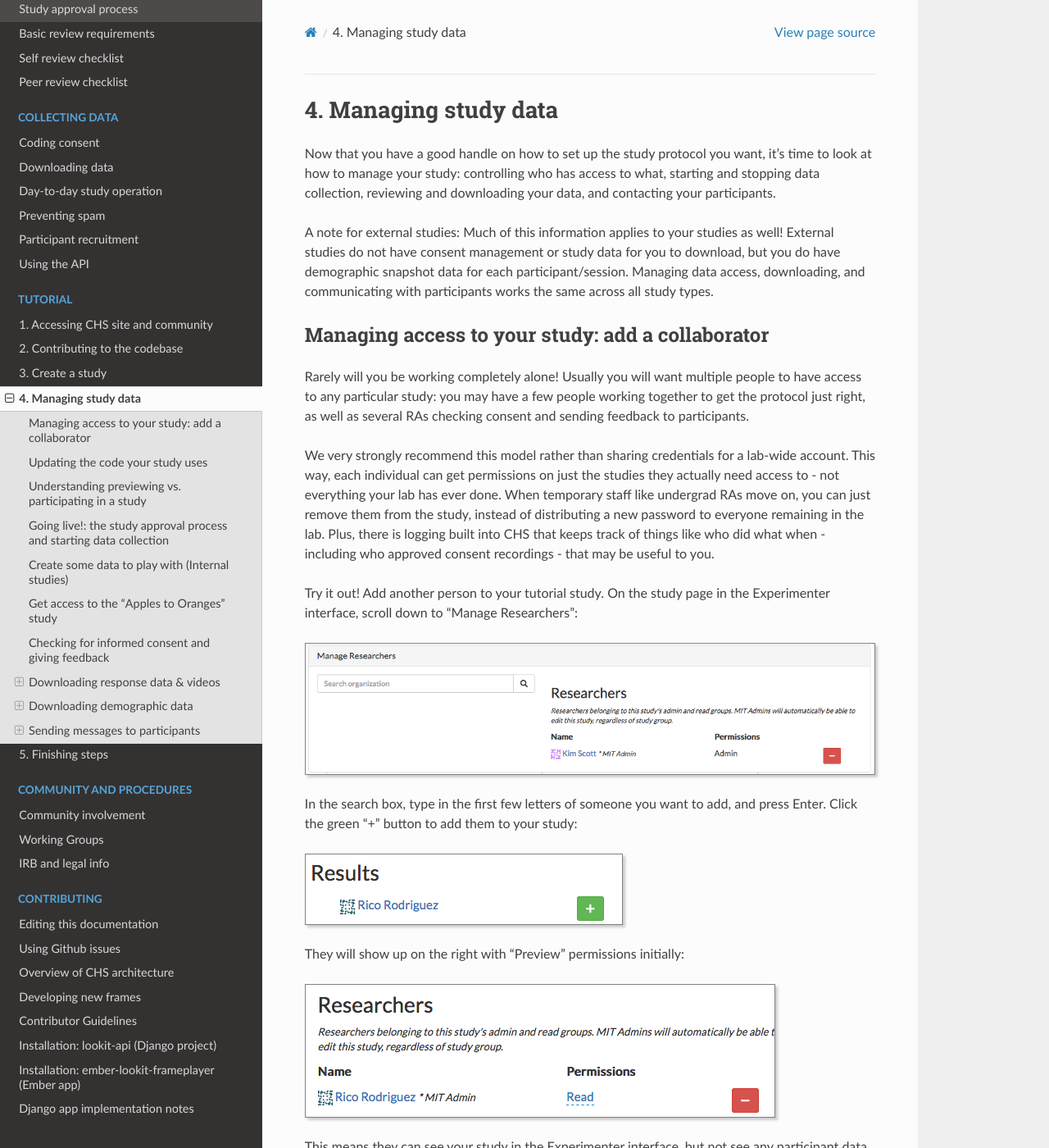
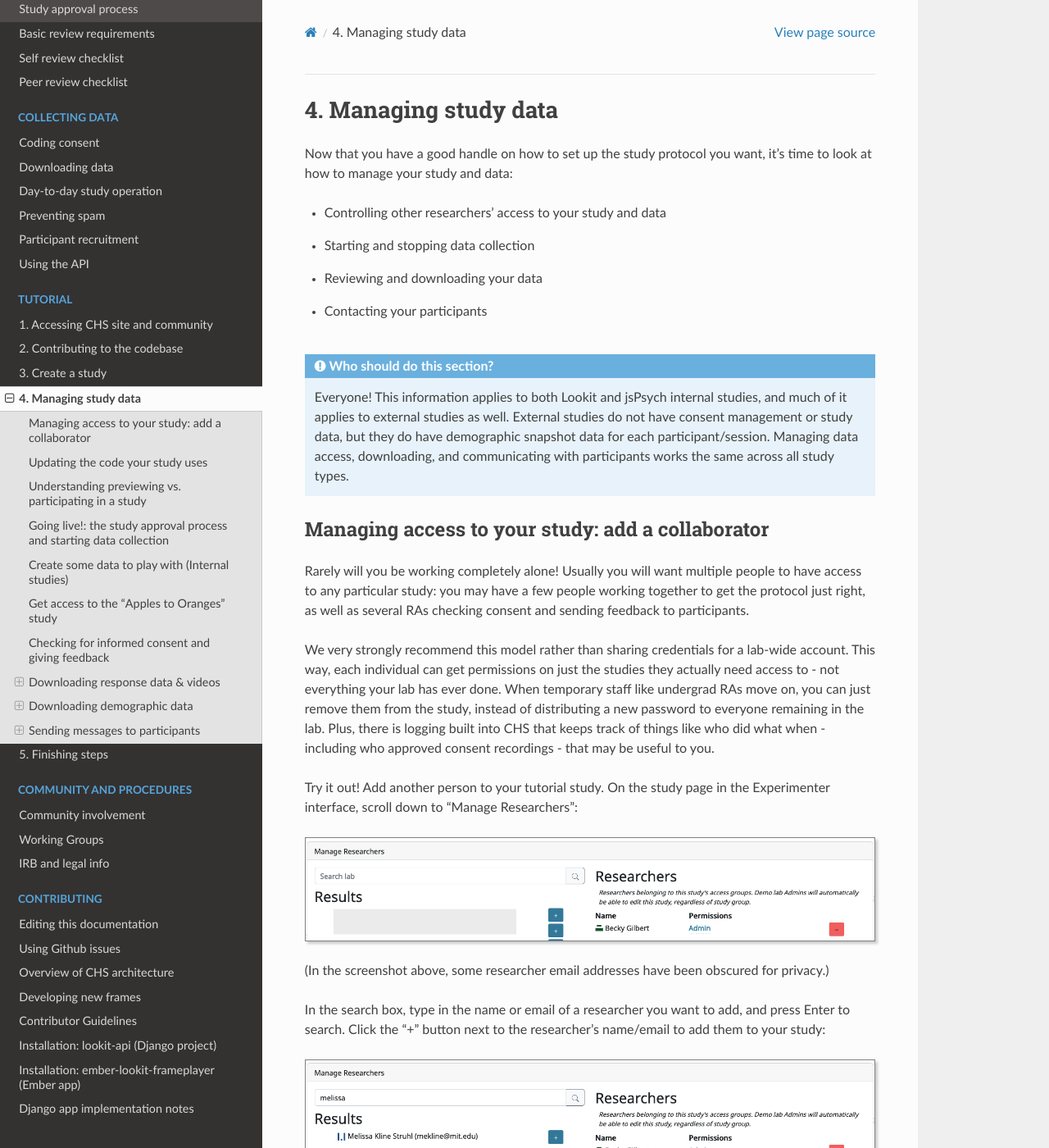
Before and after one commit to lookit/lookit-docs, a Sphinx documentation site: the page built from docs/source/tutorial-manage-data.rst, in a window 1280 px wide and 1400 px high. Shown: the whole window at 82% size. Built offline with Sphinx 7.4.7 and the Read the Docs theme 3.1.0, drawn with Linux system fonts in a browser that asks for light colours; some of the changed text lies outside the part shown.

Commit message:
update text and screenshots for managing data intro and researcher permissions

```diff
--- a/docs/source/tutorial-manage-data.rst
+++ b/docs/source/tutorial-manage-data.rst
@@ -4,9 +4,16 @@
 4. Managing study data
 #############################################
 
-Now that you have a good handle on how to set up the study protocol you want, it's time to look at how to manage your study: controlling who has access to what, starting and stopping data collection, reviewing and downloading your data, and contacting your participants.
+Now that you have a good handle on how to set up the study protocol you want, it's time to look at how to manage your study and data:
 
-A note for external studies: Much of this information applies to your studies as well! External studies do not have consent management or study data for you to download, but you do have demographic snapshot data for each participant/session. Managing data access, downloading, and communicating with participants works the same across all study types.
+* Controlling other researchers' access to your study and data
+* Starting and stopping data collection
+* Reviewing and downloading your data
+* Contacting your participants
+
+.. admonition:: Who should do this section?
+
+    Everyone! This information applies to both Lookit and jsPsych internal studies, and much of it applies to external studies as well. External studies do not have consent management or study data, but they do have demographic snapshot data for each participant/session. Managing data access, downloading, and communicating with participants works the same across all study types.
 
 Managing access to your study: add a collaborator
 -------------------------------------------------
@@ -20,17 +27,22 @@ Try it out! Add another person to your tutorial study. On the study page in the
 .. image:: _static/img/tutorial/manage_researchers.png
     :alt: Manage researchers section
 
-In the search box, type in the first few letters of someone you want to add, and press Enter. Click the green "+" button to add them to your study:
+(In the screenshot above, some researcher email addresses have been obscured for privacy.)
+
+In the search box, type in the name or email of a researcher you want to add, and press Enter to search. Click the "+" button next to the researcher's name/email to add them to your study:
 
 .. image:: _static/img/tutorial/add_researcher.png
     :alt: Adding a researcher
 
-They will show up on the right with "Preview" permissions initially:
+After the researcher has been added to your study, they will show up on the right with "Preview" permissions initially:
 
 .. image:: _static/img/tutorial/new_researcher_with_read_access.png
     :alt: Researcher shows up on right with read access
 
-This means they can see your study in the Experimenter interface, but not see any participant data or make any changes. You can click on "preview" for a drop-down menu to give them different permissions if you want. (:ref:`See this section<study_permissions>` for much more detailed information about the different roles available. ) Or you can click the red "-" button to remove them again.
+This means they can see your study in the Experimenter interface, but they cannot see any participant data or make any changes. You can click on "Preview" for a drop-down menu to give them different permissions if you want. See the :ref:`Study Permissions section<study_permissions>` for much more detailed information about the different roles available. Or you can click the red "-" button to remove them again.
+
+.. image:: _static/img/tutorial/change_researcher_study_permissions.png
+    :alt: Use the drop-down menu to change the researcher's study permissions
 
 Great! Now you know how to give someone else access to your study so you can collaborate.
 
```
Also changed, not shown: docs/source/_static/img/tutorial/add_researcher.png, docs/source/_static/img/tutorial/change_researcher_study_permissions.png (added), docs/source/_static/img/tutorial/manage_researchers.png, docs/source/_static/img/tutorial/new_researcher_with_read_access.png.
